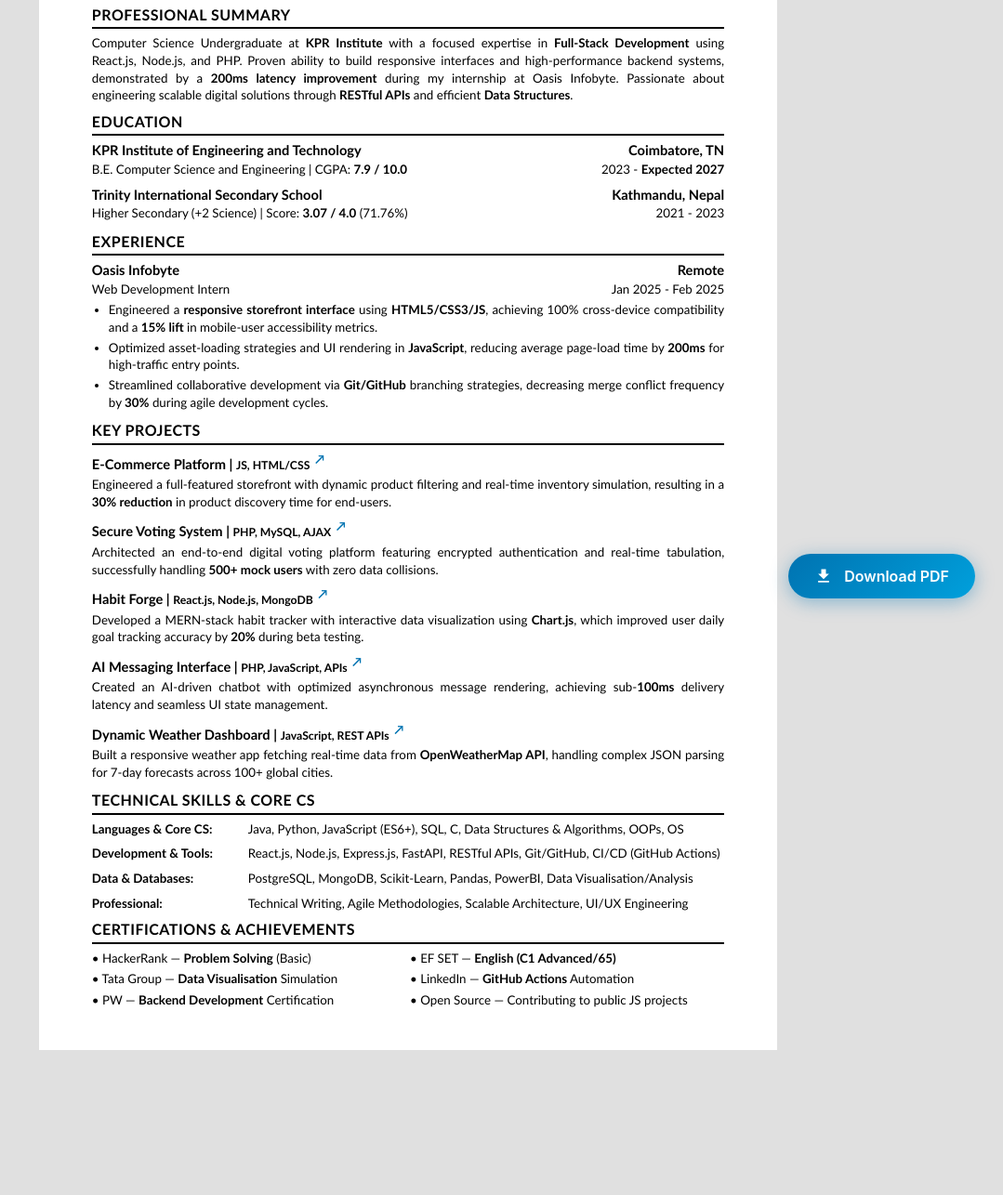
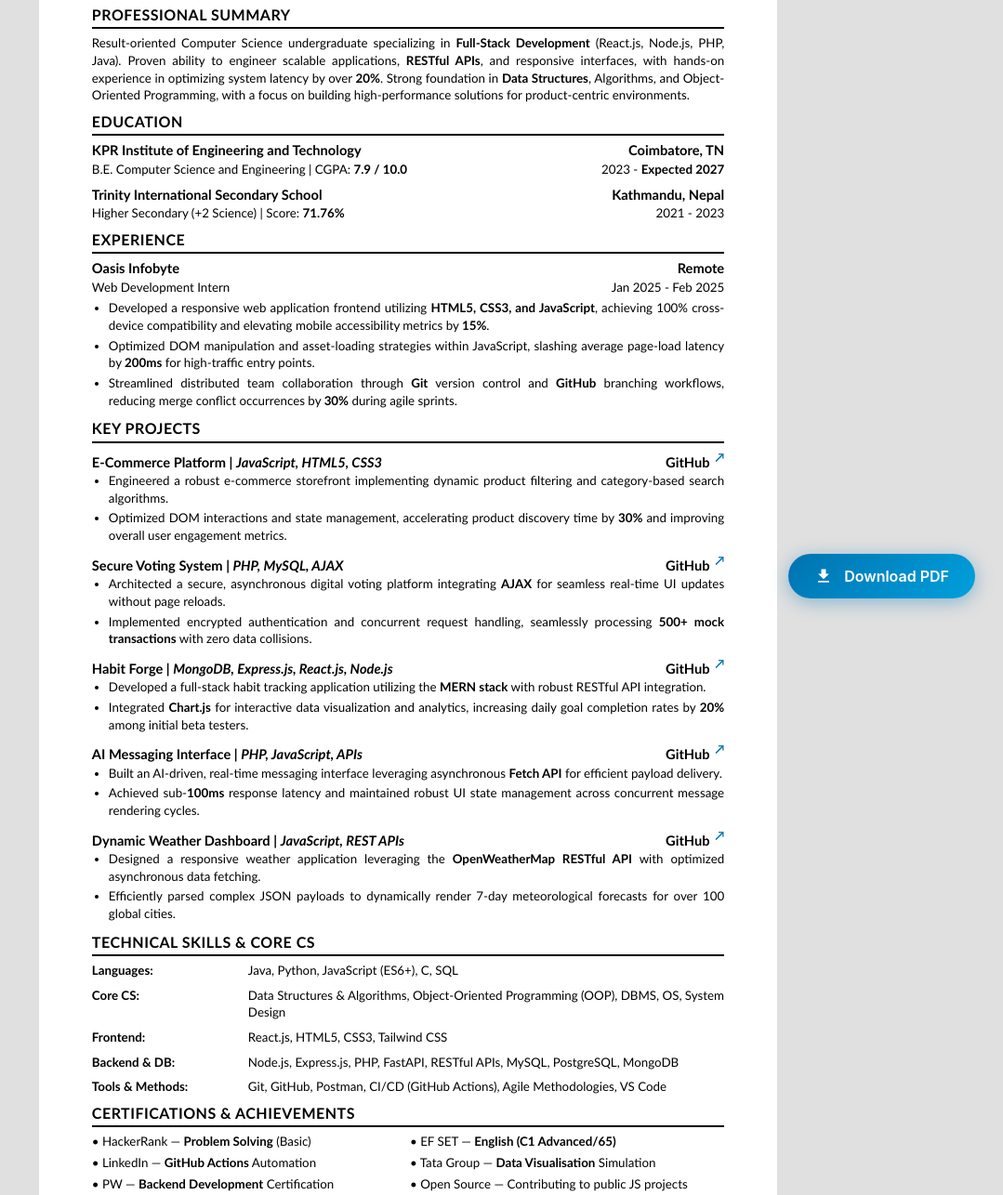
Before and after one commit to ha-re-ram/Resume, a plain HTML site: page index.html in a window 1280 px wide. Shown: the part 126-1412 px from the top of the page at 93% size, without its empty margins (201-1280 px from the left). Before the commit the page ends 1256 px from the top, so only its background shows below. Drawn offline with Linux system fonts and the light colour scheme.

Commit message:
Optimize resume content for ATS and readability

```diff
--- a/index.html
+++ b/index.html
@@ -19,19 +19,19 @@
                 <span>Coimbatore</span> |
                 <span>+91 8340318593</span> |
                 <a href="mailto:hareramkushwaha054@gmail.com">hareramkushwaha054@gmail.com</a> |
-                <a href="https://linkedin.com/in/ha-re-ram">linkedin.com/in/ha-re-ram</a> |
-                <a href="https://github.com/ha-re-ram">github.com/ha-re-ram</a>
+                <a href="https://linkedin.com/in/ha-re-ram">LinkedIn</a> |
+                <a href="https://github.com/ha-re-ram">GitHub</a>
             </div>
         </header>
 
         <section id="summary">
             <h2>Professional Summary</h2>
             <p>
-                Computer Science Undergraduate at <b>KPR Institute</b> with a focused expertise in <b>Full-Stack
-                    Development</b> using React.js, Node.js, and PHP. Proven ability to build responsive interfaces and
-                high-performance backend systems, demonstrated by a <b>200ms latency improvement</b> during my
-                internship at Oasis Infobyte. Passionate about engineering scalable digital solutions through <b>RESTful
-                    APIs</b> and efficient <b>Data Structures</b>.
+                Result-oriented Computer Science undergraduate specializing in <b>Full-Stack Development</b> (React.js,
+                Node.js, PHP, Java). Proven ability to engineer scalable applications, <b>RESTful APIs</b>, and
+                responsive interfaces, with hands-on experience in optimizing system latency by over <b>20%</b>. Strong
+                foundation in <b>Data Structures</b>, Algorithms, and Object-Oriented Programming, with a focus on
+                building high-performance solutions for product-centric environments.
             </p>
         </section>
 
@@ -47,13 +47,13 @@
                     <span>2023 - <b>Expected 2027</b></span>
                 </div>
             </div>
-            <div class="entry">
+            <div class="entry compact-entry">
                 <div class="entry-header">
                     <span>Trinity International Secondary School</span>
                     <span>Kathmandu, Nepal</span>
                 </div>
                 <div class="entry-sub">
-                    <span>Higher Secondary (+2 Science) | Score: <b>3.07 / 4.0</b> (71.76%)</span>
+                    <span>Higher Secondary (+2 Science) | Score: <b>71.76%</b></span>
                     <span>2021 - 2023</span>
                 </div>
             </div>
@@ -71,12 +71,14 @@
                     <span>Jan 2025 - Feb 2025</span>
                 </div>
                 <ul>
-                    <li>Engineered a <b>responsive storefront interface</b> using <b>HTML5/CSS3/JS</b>, achieving 100%
-                        cross-device compatibility and a <b>15% lift</b> in mobile-user accessibility metrics.</li>
-                    <li>Optimized asset-loading strategies and UI rendering in <b>JavaScript</b>, reducing average
-                        page-load time by <b>200ms</b> for high-traffic entry points.</li>
-                    <li>Streamlined collaborative development via <b>Git/GitHub</b> branching strategies, decreasing
-                        merge conflict frequency by <b>30%</b> during agile development cycles.</li>
+                    <li>Developed a responsive web application frontend utilizing <b>HTML5, CSS3, and JavaScript</b>,
+                        achieving 100% cross-device compatibility and elevating mobile accessibility metrics by
+                        <b>15%</b>.</li>
+                    <li>Optimized DOM manipulation and asset-loading strategies within JavaScript, slashing average
+                        page-load latency by <b>200ms</b> for high-traffic entry points.</li>
+                    <li>Streamlined distributed team collaboration through <b>Git</b> version control and <b>GitHub</b>
+                        branching workflows, reducing merge conflict occurrences by <b>30%</b> during agile sprints.
+                    </li>
                 </ul>
             </div>
         </section>
@@ -85,69 +87,88 @@
             <h2>Key Projects</h2>
             <div class="entry">
                 <div class="entry-header">
-                    <span><a href="https://github.com/ha-re-ram/E-commerce-website" target="_blank">E-Commerce Platform
-                            | <small>JS, HTML/CSS</small> <span class="external-link-icon">&#8599;</span></a></span>
+                    <span><b>E-Commerce Platform</b> | <i>JavaScript, HTML5, CSS3</i></span>
+                    <span><a href="https://github.com/ha-re-ram/E-commerce-website" target="_blank">GitHub <span
+                                class="external-link-icon">&#8599;</span></a></span>
                 </div>
-                <div class="project-description">Engineered a full-featured storefront with dynamic product filtering
-                    and real-time inventory simulation, resulting in a <b>30% reduction</b> in product discovery time
-                    for end-users.</div>
+                <ul>
+                    <li>Engineered a robust e-commerce storefront implementing dynamic product filtering and
+                        category-based search algorithms.</li>
+                    <li>Optimized DOM interactions and state management, accelerating product discovery time by
+                        <b>30%</b> and improving overall user engagement metrics.</li>
+                </ul>
             </div>
             <div class="entry">
                 <div class="entry-header">
-                    <span><a href="https://github.com/ha-re-ram/online-voting-system" target="_blank">Secure Voting
-                            System | <small>PHP, MySQL, AJAX</small> <span
+                    <span><b>Secure Voting System</b> | <i>PHP, MySQL, AJAX</i></span>
+                    <span><a href="https://github.com/ha-re-ram/online-voting-system" target="_blank">GitHub <span
                                 class="external-link-icon">&#8599;</span></a></span>
                 </div>
-                <div class="project-description">Architected an end-to-end digital voting platform featuring encrypted
-                    authentication and real-time tabulation, successfully handling <b>500+ mock users</b> with zero data
-                    collisions.</div>
+                <ul>
+                    <li>Architected a secure, asynchronous digital voting platform integrating <b>AJAX</b> for seamless
+                        real-time UI updates without page reloads.</li>
+                    <li>Implemented encrypted authentication and concurrent request handling, seamlessly processing
+                        <b>500+ mock transactions</b> with zero data collisions.</li>
+                </ul>
             </div>
             <div class="entry">
                 <div class="entry-header">
-                    <span><a href="https://github.com/ha-re-ram/Habit-Forge" target="_blank">Habit Forge |
-                            <small>React.js, Node.js, MongoDB</small> <span
+                    <span><b>Habit Forge</b> | <i>MongoDB, Express.js, React.js, Node.js</i></span>
+                    <span><a href="https://github.com/ha-re-ram/Habit-Forge" target="_blank">GitHub <span
                                 class="external-link-icon">&#8599;</span></a></span>
                 </div>
-                <div class="project-description">Developed a MERN-stack habit tracker with interactive data
-                    visualization using <b>Chart.js</b>, which improved user daily goal tracking accuracy by <b>20%</b>
-                    during beta testing.</div>
+                <ul>
+                    <li>Developed a full-stack habit tracking application utilizing the <b>MERN stack</b> with robust
+                        RESTful API integration.</li>
+                    <li>Integrated <b>Chart.js</b> for interactive data visualization and analytics, increasing daily
+                        goal completion rates by <b>20%</b> among initial beta testers.</li>
+                </ul>
             </div>
             <div class="entry">
                 <div class="entry-header">
-                    <span><a href="https://github.com/ha-re-ram/AI-chatbot-web" target="_blank">AI Messaging Interface |
-                            <small>PHP, JavaScript, APIs</small> <span
+                    <span><b>AI Messaging Interface</b> | <i>PHP, JavaScript, APIs</i></span>
+                    <span><a href="https://github.com/ha-re-ram/AI-chatbot-web" target="_blank">GitHub <span
                                 class="external-link-icon">&#8599;</span></a></span>
                 </div>
-                <div class="project-description">Created an AI-driven chatbot with optimized asynchronous message
-                    rendering, achieving sub-<b>100ms</b> delivery latency and seamless UI state management.</div>
+                <ul>
+                    <li>Built an AI-driven, real-time messaging interface leveraging asynchronous <b>Fetch API</b> for
+                        efficient payload delivery.</li>
+                    <li>Achieved sub-<b>100ms</b> response latency and maintained robust UI state management across
+                        concurrent message rendering cycles.</li>
+                </ul>
             </div>
             <div class="entry">
                 <div class="entry-header">
-                    <span><a href="https://github.com/ha-re-ram/weatherapp" target="_blank">Dynamic Weather Dashboard |
-                            <small>JavaScript, REST APIs</small> <span
+                    <span><b>Dynamic Weather Dashboard</b> | <i>JavaScript, REST APIs</i></span>
+                    <span><a href="https://github.com/ha-re-ram/weatherapp" target="_blank">GitHub <span
                                 class="external-link-icon">&#8599;</span></a></span>
                 </div>
-                <div class="project-description">Built a responsive weather app fetching real-time data from
-                    <b>OpenWeatherMap API</b>, handling complex JSON parsing for 7-day forecasts across 100+ global
-                    cities.
-                </div>
+                <ul>
+                    <li>Designed a responsive weather application leveraging the <b>OpenWeatherMap RESTful API</b> with
+                        optimized asynchronous data fetching.</li>
+                    <li>Efficiently parsed complex JSON payloads to dynamically render 7-day meteorological forecasts
+                        for over 100 global cities.</li>
+                </ul>
             </div>
         </section>
 
         <section id="skills">
             <h2>Technical Skills & Core CS</h2>
             <div class="skills-grid">
-                <div class="skill-category">Languages & Core CS:</div>
-                <div>Java, Python, JavaScript (ES6+), SQL, C, Data Structures & Algorithms, OOPs, OS</div>
+                <div class="skill-category">Languages:</div>
+                <div>Java, Python, JavaScript (ES6+), C, SQL</div>
 
-                <div class="skill-category">Development & Tools:</div>
-                <div>React.js, Node.js, Express.js, FastAPI, RESTful APIs, Git/GitHub, CI/CD (GitHub Actions)</div>
+                <div class="skill-category">Core CS:</div>
+                <div>Data Structures & Algorithms, Object-Oriented Programming (OOP), DBMS, OS, System Design</div>
 
-                <div class="skill-category">Data & Databases:</div>
-                <div>PostgreSQL, MongoDB, Scikit-Learn, Pandas, PowerBI, Data Visualisation/Analysis</div>
+                <div class="skill-category">Frontend:</div>
+                <div>React.js, HTML5, CSS3, Tailwind CSS</div>
 
-                <div class="skill-category">Professional:</div>
-                <div>Technical Writing, Agile Methodologies, Scalable Architecture, UI/UX Engineering</div>
+                <div class="skill-category">Backend & DB:</div>
+                <div>Node.js, Express.js, PHP, FastAPI, RESTful APIs, MySQL, PostgreSQL, MongoDB</div>
+
+                <div class="skill-category">Tools & Methods:</div>
+                <div>Git, GitHub, Postman, CI/CD (GitHub Actions), Agile Methodologies, VS Code</div>
             </div>
         </section>
 
@@ -156,8 +177,8 @@
             <div class="skills-grid" style="grid-template-columns: 1fr 1fr; gap: 4px;">
                 <div>• HackerRank — <b>Problem Solving</b> (Basic)</div>
                 <div>• EF SET — <b>English (C1 Advanced/65)</b></div>
+                <div>• LinkedIn — <b>GitHub Actions</b> Automation</div>
                 <div>• Tata Group — <b>Data Visualisation</b> Simulation</div>
-                <div>• LinkedIn — <b>GitHub Actions</b> Automation</div>
                 <div>• PW — <b>Backend Development</b> Certification</div>
                 <div>• Open Source — Contributing to public JS projects</div>
             </div>
```
